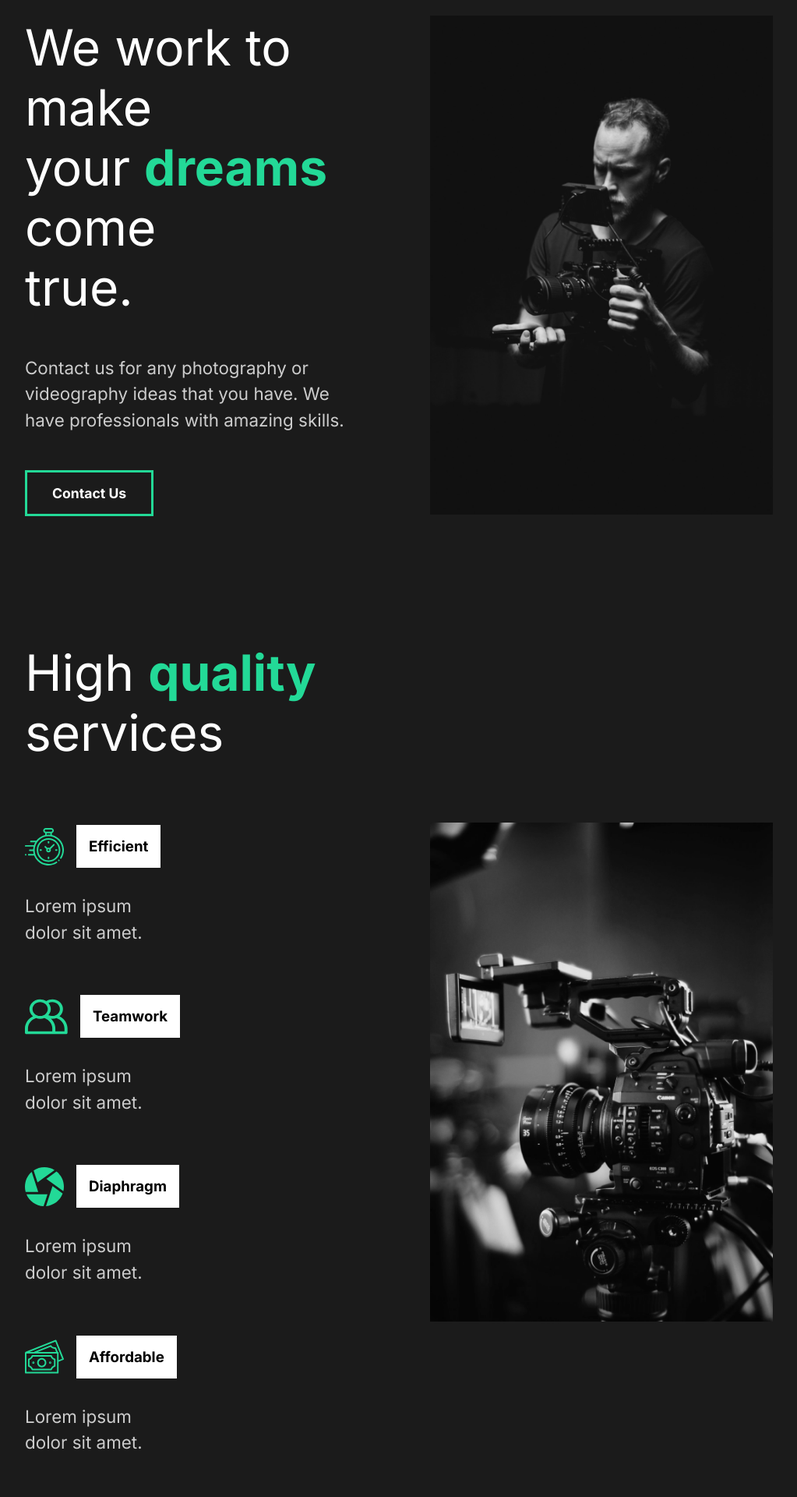
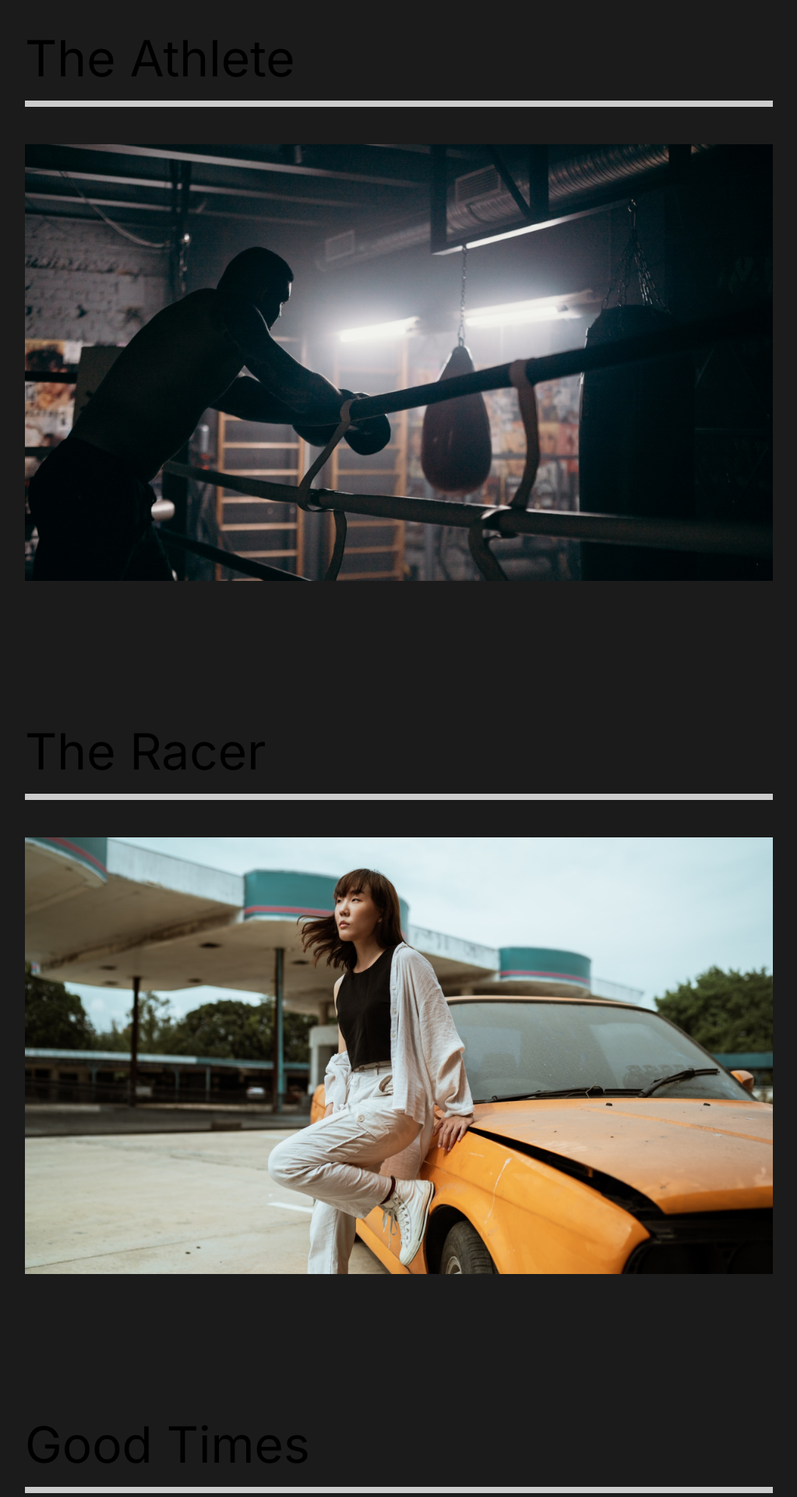
Before and after one commit to petarstojkovic92/capture, a React (Create React App) app: page /work in a window 1280 px wide. Shown: the part 140-2060 px from the top of the page at 78% size, without its empty margins (128-1151 px from the left). Built offline with nearby package versions, Linux system fonts and the light colour scheme.

Commit message:
8. Our Work page and router

```diff
--- a/src/App.js
+++ b/src/App.js
@@ -1,16 +1,31 @@
 // Importing pages
 import Nav from "./components/Nav";
 import AboutUs from "./pages/AboutUs";
+import OurWork from "./pages/OurWork";
+import ContactUs from "./pages/ContactUs";
 
 // Importing Global Style
 import GlobalStyle from "./components/GlobalStyle";
+
+// Router
+import { Switch, Route } from "react-router-dom";
 
 function App() {
   return (
     <div className='App'>
       <GlobalStyle />
       <Nav />
-      <AboutUs />
+      <Switch>
+        <Route exact path='/'>
+          <AboutUs />
+        </Route>
+        <Route path='/work'>
+          <OurWork />
+        </Route>
+        <Route path='/contact'>
+          <ContactUs />
+        </Route>
+      </Switch>
     </div>
   );
 }
--- a/src/components/Nav.js
+++ b/src/components/Nav.js
@@ -1,6 +1,9 @@
 import React from "react";
 import { NavLink } from "react-router-dom";
 import styled from "styled-components";
+
+// Router
+import { Link } from "react-router-dom";
 
 const Nav = () => {
   return (
@@ -12,13 +15,13 @@
       </h1>
       <ul>
         <li>
-          <a href='#'>1. About Us</a>
+          <Link to='/'>1. About Us</Link>
         </li>
         <li>
-          <a href='#'>2. Our Work</a>
+          <Link to='/work'>2. Our Work</Link>
         </li>
         <li>
-          <a href='#'>3. Contact Us</a>
+          <Link to='/contact'>3. Contact Us</Link>
         </li>
       </ul>
     </StyledNav>
--- a/src/index.js
+++ b/src/index.js
@@ -2,10 +2,13 @@
 import ReactDOM from "react-dom";
 import App from "./App";
 import reportWebVitals from "./reportWebVitals";
+import { BrowserRouter } from "react-router-dom";
 
 ReactDOM.render(
   <React.StrictMode>
-    <App />
+    <BrowserRouter>
+      <App />
+    </BrowserRouter>
   </React.StrictMode>,
   document.getElementById("root")
 );
--- /dev/null
+++ b/src/pages/ContactUs.js
@@ -0,0 +1,11 @@
+import React from "react";
+
+const ContactUs = () => {
+  return (
+    <div>
+      <h1>Contact Us</h1>
+    </div>
+  );
+};
+
+export default ContactUs;
--- /dev/null
+++ b/src/pages/OurWork.js
@@ -0,0 +1,64 @@
+import React from "react";
+import styled from "styled-components";
+import { Link } from "react-router-dom";
+
+// Images
+import athlete from "../img/athlete-small.png";
+import theracer from "../img/theracer-small.png";
+import goodtimes from "../img/goodtimes-small.png";
+
+const OurWork = () => {
+  return (
+    <Work>
+      <Movie>
+        <h2>The Athlete</h2>
+        <div className='line'></div>
+        <Link>
+          <img src={athlete} alt='Athlete' />
+        </Link>
+      </Movie>
+      <Movie>
+        <h2>The Racer</h2>
+        <div className='line'></div>
+        <Link>
+          <img src={theracer} alt='The Racer' />
+        </Link>
+      </Movie>
+      <Movie>
+        <h2>Good Times</h2>
+        <div className='line'></div>
+        <Link>
+          <img src={goodtimes} alt='Good Times' />
+        </Link>
+      </Movie>
+    </Work>
+  );
+};
+
+const Work = styled.div`
+  min-height: 100vh;
+  overflow: hidden;
+  padding: 5rem 10rem;
+
+  h2 {
+    padding: 1rem 0rem;
+  }
+`;
+
+const Movie = styled.div`
+  padding-bottom: 10rem;
+
+  .line {
+    height: 0.5rem;
+    background: #cccccc;
+    margin-bottom: 3rem;
+  }
+
+  img {
+    width: 100%;
+    height: 70vh;
+    object-fit: cover;
+  }
+`;
+
+export default OurWork;
```
Also changed, not shown: 1 other file (tests, documents, lock files or other folders).
